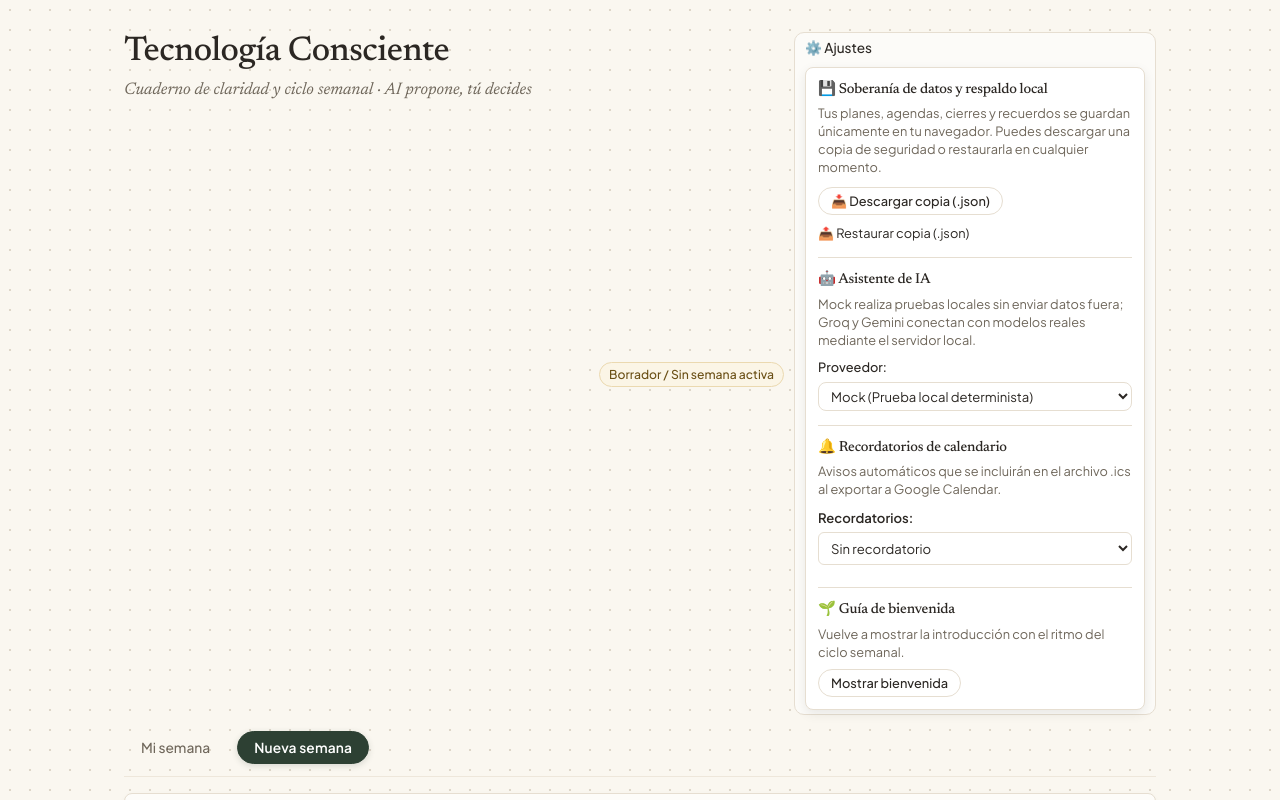
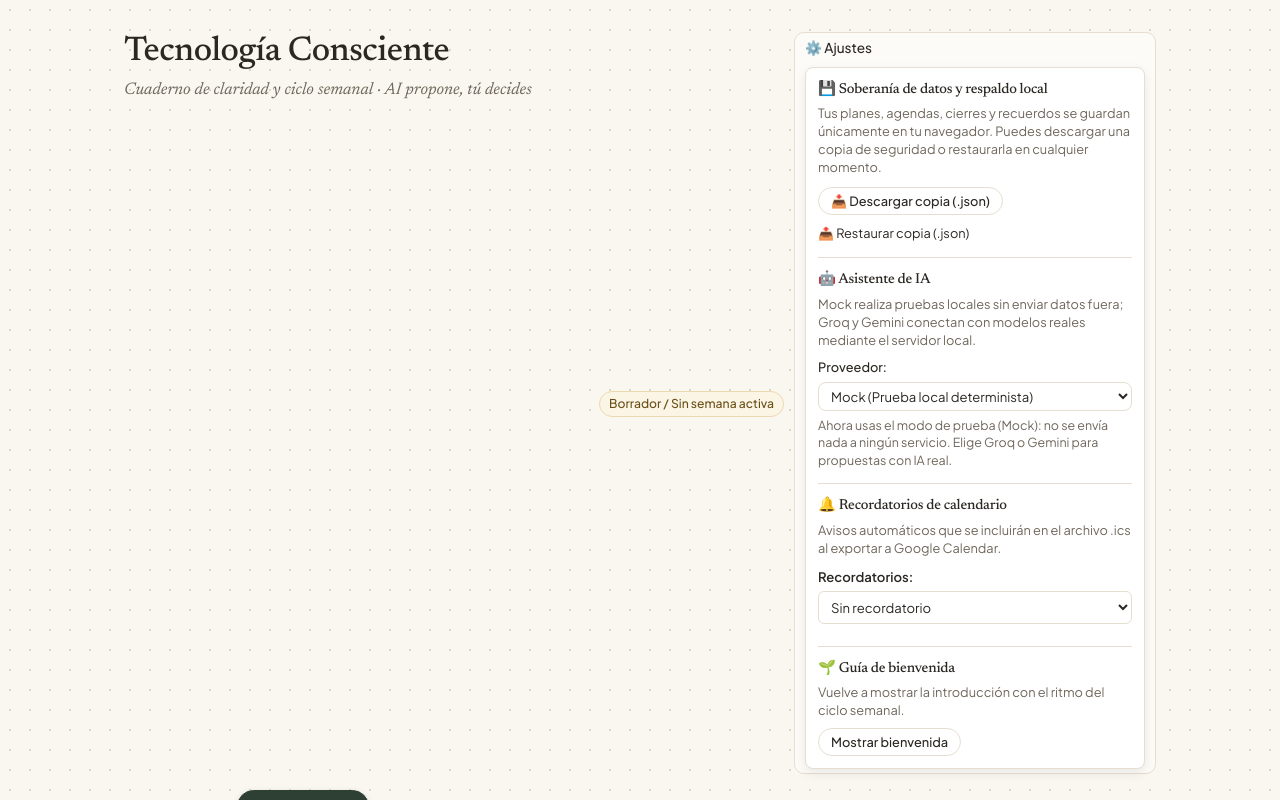
Before and after one commit to elecodes/Conscious_tech, a React (Vite) app: page / in a window 1280 px wide. Both pictures are taken after a click on the heading "⚙️ Ajustes". Shown: the top 800 px of the page. Built offline with nearby package versions, Linux system fonts and the light colour scheme.

Commit message:
feat(web): clarify mock provider status in settings

```diff
--- a/src/web/App.tsx
+++ b/src/web/App.tsx
@@ -433,6 +433,16 @@ function AppContent({ initialTab }: { initialTab?: "dump" | "weekly" | Navigatio
                     <option value="groq">Groq (Servidor local / Qwen 2.5 32B)</option>
                     <option value="gemini">Gemini (Servidor local / Gemini 2.5 Flash)</option>
                   </select>
+                  {providerType === "mock" && (
+                    <p
+                      className="calm-muted"
+                      data-testid="mock-provider-explanation"
+                      style={{ margin: "6px 0 0 0", fontSize: "0.78rem", lineHeight: 1.4 }}
+                    >
+                      Ahora usas el modo de prueba (Mock): no se envía nada a ningún servicio. Elige
+                      Groq o Gemini para propuestas con IA real.
+                    </p>
+                  )}
                   {providerType !== "mock" && (
                     <div
                       style={{
```
Also changed, not shown: 1 other file (tests, documents, lock files or other folders).
